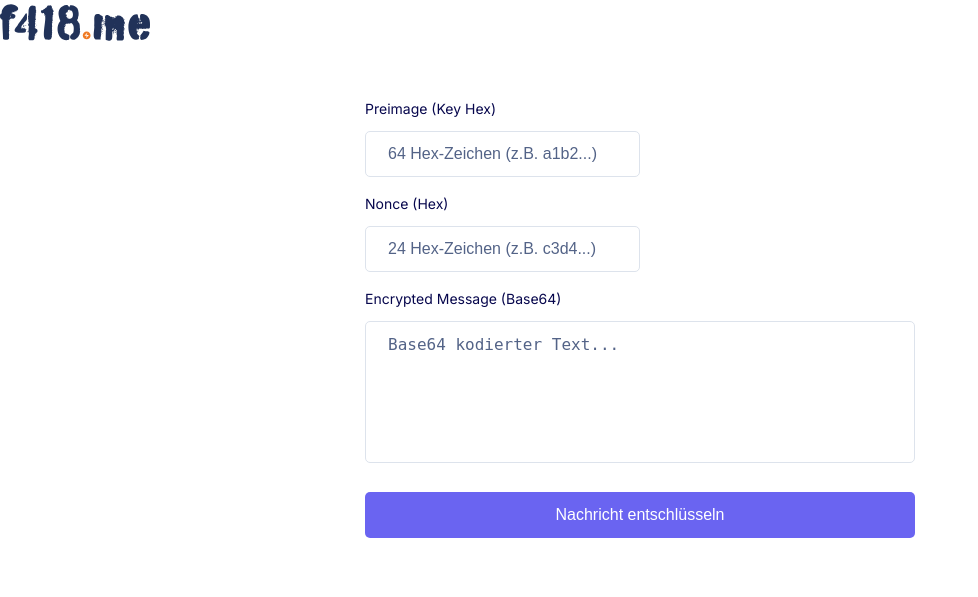
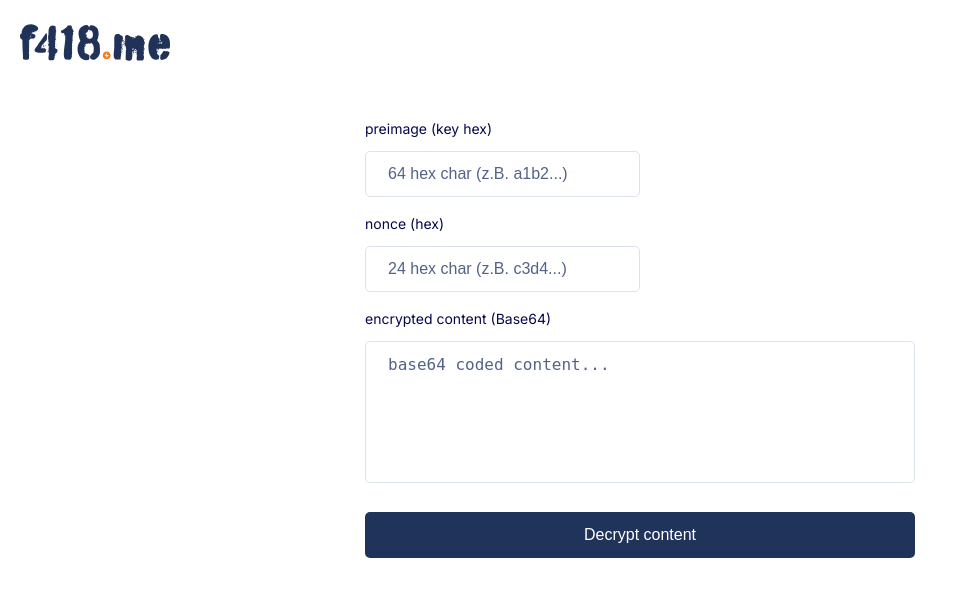
Before and after one commit to f418me/BOLTCipherVerifier, a FastAPI app: page / in a window 1280 px wide. Shown: the top 597 px of the page, without its empty margins (0-978 px from the left). Run offline with FastAPI, Linux system fonts and the light colour scheme.

Commit message:
Misc. text changed

```diff
--- a/static/styles.css
+++ b/static/styles.css
@@ -124,7 +124,7 @@ body {
   padding: 14px 25px;
   border: none;
   font-weight: 500;
-  background-color: #6A64F1;
+  background-color: #20335b;
   color: white;
   cursor: pointer;
   margin-top: 25px;
@@ -132,3 +132,9 @@ body {
 .formbold-btn:hover {
   box-shadow: 0px 3px 8px rgba(0, 0, 0, 0.05);
 }
+
+.formbold-logo-wrapper {
+  margin-top: 20px; /* Entspricht ungefähr 15pt, passe den Wert nach Bedarf an */
+  margin-left: 20px; /* Entspricht ungefähr 15pt, passe den Wert nach Bedarf an */
+  display: block; /* Stellt sicher, dass Margins korrekt angewendet werden */
+}
--- a/templates/form.html
+++ b/templates/form.html
@@ -1,8 +1,9 @@
 <!DOCTYPE html>
 <html>
 <head>
-    <title>Nachricht entschlüsseln</title>
+    <title>Decrypt content</title>
     <link href="{{ url_for('static', path='/styles.css') }}" rel="stylesheet">
+    <link rel="icon" href="{{ url_for('static', path='favicon.ico') }}" type="image/x-icon">
 </head>
 <body>
     <div class="formbold-logo-wrapper"><a href="https://f418.me">
@@ -18,12 +19,12 @@
     <form action="/" method="POST">
         <div class="formbold-input-flex">
           <div>
-              <label for="preimage" class="formbold-form-label"> Preimage (Key Hex)</label>
+              <label for="preimage" class="formbold-form-label"> preimage (key hex)</label>
               <input
               type="text"
               name="preimage"
               id="preimage"
-              placeholder="64 Hex-Zeichen (z.B. a1b2...)"
+              placeholder="64 hex char (z.B. a1b2...)"
               class="formbold-form-input"
               required
               />
@@ -31,12 +32,12 @@
         </div>
         <div class="formbold-input-flex">
             <div>
-                <label for="nonce_hex" class="formbold-form-label"> Nonce (Hex)</label>
+                <label for="nonce_hex" class="formbold-form-label"> nonce (hex)</label>
                 <input
                 type="text"
                 name="nonce_hex"
                 id="nonce_hex"
-                placeholder="24 Hex-Zeichen (z.B. c3d4...)"
+                placeholder="24 hex char (z.B. c3d4...)"
                 class="formbold-form-input"
                 required
                 />
@@ -44,19 +45,19 @@
         </div>
 
         <div>
-            <label for="content_encrypted" class="formbold-form-label"> Encrypted Message (Base64)</label>
+            <label for="content_encrypted" class="formbold-form-label"> encrypted content (Base64)</label>
             <textarea
                 rows="6"
                 name="content_encrypted"
                 id="content_encrypted"
-                placeholder="Base64 kodierter Text..."
+                placeholder="base64 coded content..."
                 class="formbold-form-input"
                 required
             ></textarea>
         </div>
 
         <button class="formbold-btn">
-            Nachricht entschlüsseln
+            Decrypt  content
         </button>
          {% if error_message %}
          <div id="error" class="formbold-response-wrapper" style="margin-top: 15px; border: 1px solid red; padding: 10px; color: red; background-color: #ffeeee;">
```
Also changed, not shown: templates/response.html (+5 -4 lines).
